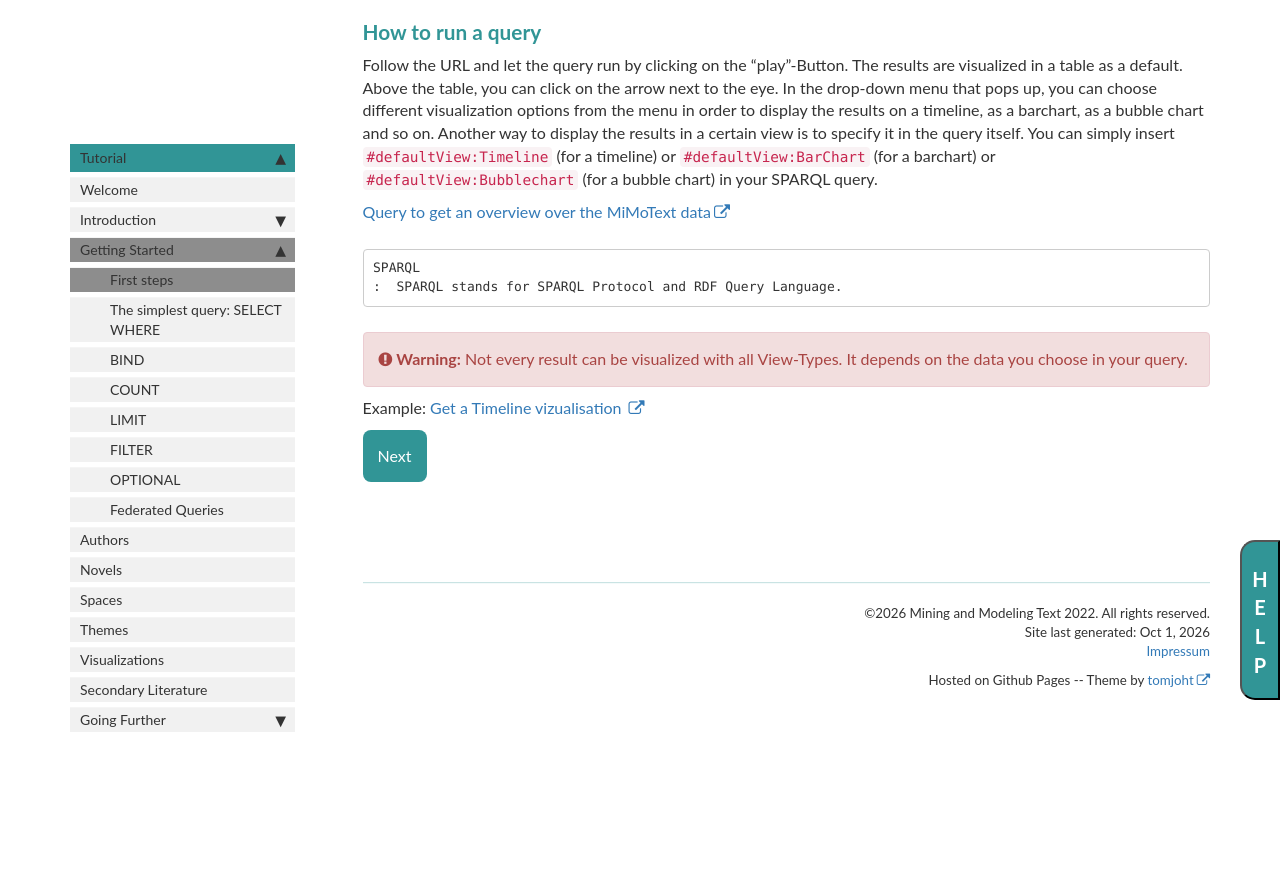
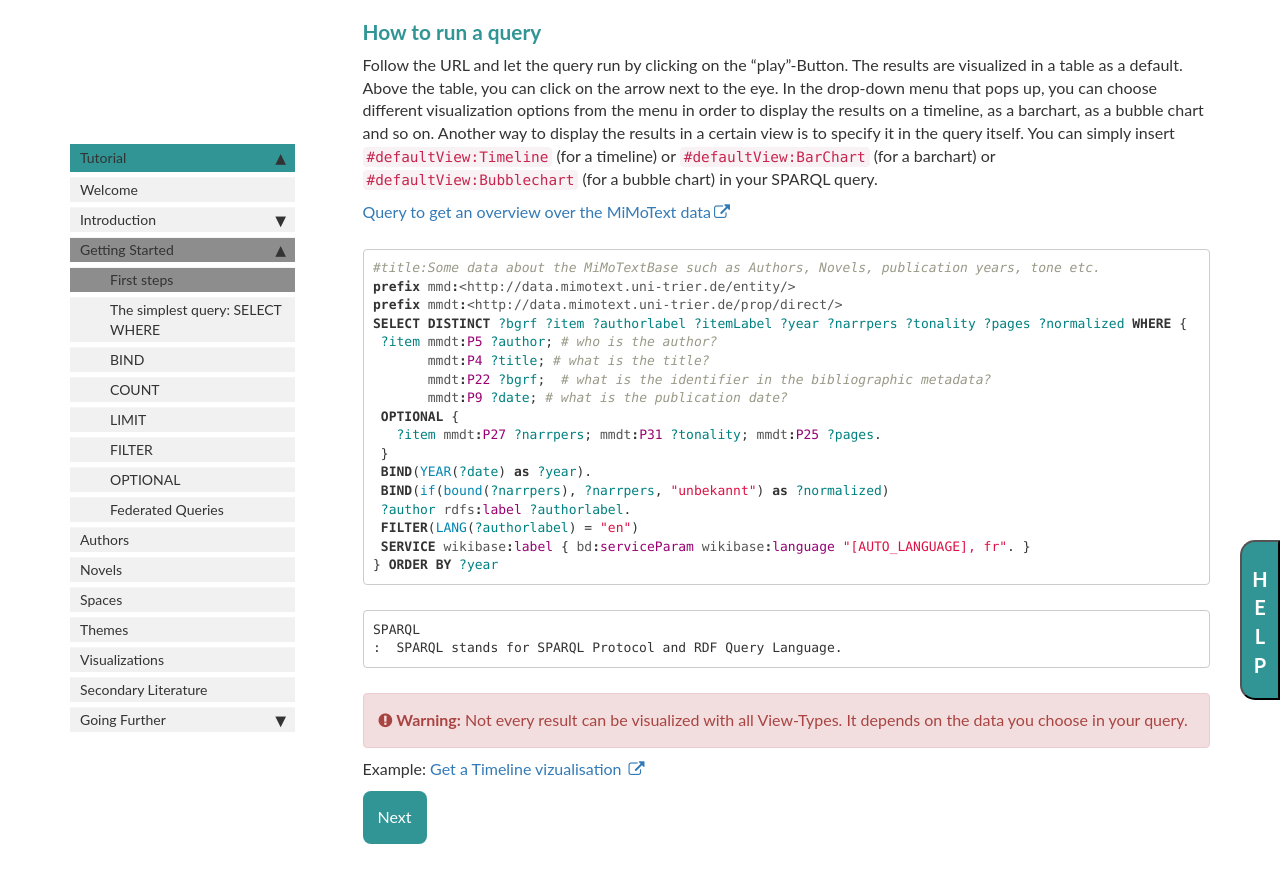
Before and after one commit to MiMoText/MiMoTextBase_Tutorial, a Jekyll site: the page built from pages/tutorial/getting_started.md, in a window 1280 px wide and 900 px high, scrolled down 552 px. Shown: the top 883 px of the window. Built offline with Jekyll 4.4.1, drawn with Linux system fonts in a browser that asks for light colours; comment, search, counter and statistics services are not loaded; our own code applies the rules of GitHub Pages for plain Markdown files.

Commit message:
added sparql query instead of iframe
Added a sample SPARQL query to retrieve data about the MiMoTextBase, including authors, titles, and publication years.

````diff
--- a/pages/tutorial/getting_started.md
+++ b/pages/tutorial/getting_started.md
@@ -21,6 +21,25 @@ All novels are stored as items in our graph, comparable to a Wikidata item in th
 Follow the URL and let the query run by clicking on the "play"-Button. The results are visualized in a table as a default. Above the table, you can click on the arrow next to the eye. In the drop-down menu that pops up, you can choose different visualization options from the menu in order to display the results on a timeline, as a barchart, as a bubble chart and so on. Another way to display the results in a certain view is to specify it in the query itself. You can simply insert `#defaultView:Timeline` (for a timeline) or `#defaultView:BarChart` (for a barchart) or `#defaultView:Bubblechart` (for a bubble chart) in your SPARQL query.
 
 [Query to get an overview over the MiMoText data](https://tinyurl.com/25rt89cw){:target="\_blank", rel: "noopener noreferrer"}
+```sparql
+#title:Some data about the MiMoTextBase such as Authors, Novels, publication years, tone etc.
+prefix mmd:<http://data.mimotext.uni-trier.de/entity/>
+prefix mmdt:<http://data.mimotext.uni-trier.de/prop/direct/>
+SELECT DISTINCT ?bgrf ?item ?authorlabel ?itemLabel ?year ?narrpers ?tonality ?pages ?normalized WHERE {
+ ?item mmdt:P5 ?author; # who is the author?
+       mmdt:P4 ?title; # what is the title?
+       mmdt:P22 ?bgrf;  # what is the identifier in the bibliographic metadata?
+       mmdt:P9 ?date; # what is the publication date?
+ OPTIONAL {
+   ?item mmdt:P27 ?narrpers; mmdt:P31 ?tonality; mmdt:P25 ?pages.
+ }
+ BIND(YEAR(?date) as ?year).
+ BIND(if(bound(?narrpers), ?narrpers, "unbekannt") as ?normalized)
+ ?author rdfs:label ?authorlabel.
+ FILTER(LANG(?authorlabel) = "en")
+ SERVICE wikibase:label { bd:serviceParam wikibase:language "[AUTO_LANGUAGE], fr". }
+} ORDER BY ?year
+```
 
 <!--
 <p><iframe  style="width:100%;max-width:100%;height:450px" frameborder="0" allowfullscreen src="https://tinyurl.com/25rt89cw" referrerpolicy="origin" sandbox="allow-scripts allow-same-origin allow-popups allow-forms"></iframe>
````
